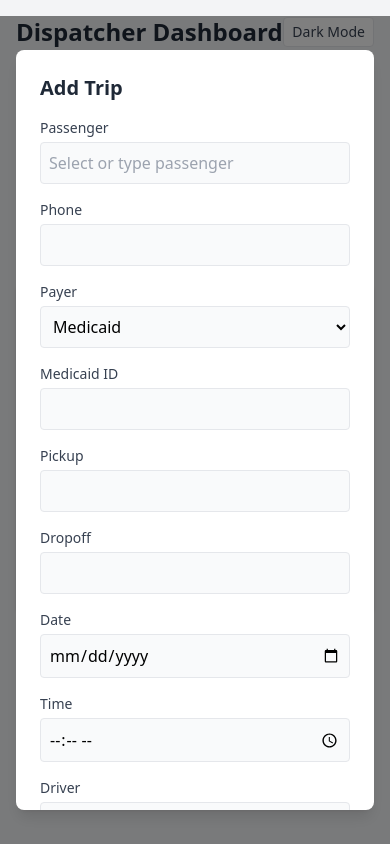
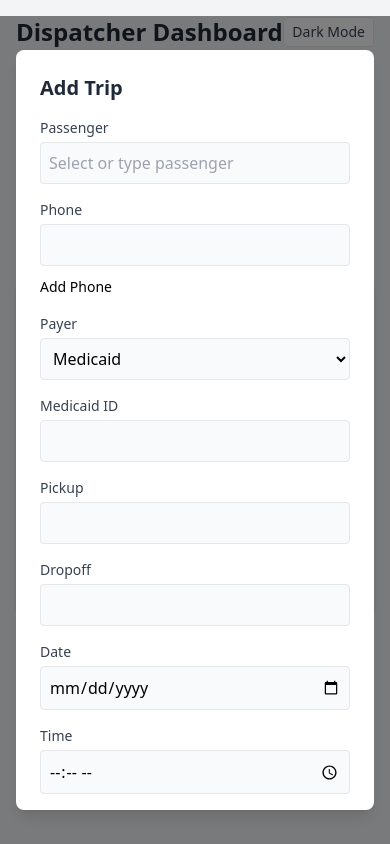
Before and after one commit to Gilblasse/Dispatch-System, a React (Vite) app: page / in a window 390 px wide. Both pictures are taken after typing "2020-01-15" into the empty fields and a click on the button "Add Trip". Built offline with nearby package versions, Linux system fonts and the light colour scheme.

Commit message:
feat: support multiple passenger phone numbers

```diff
--- a/src/components/AddTripModal.tsx
+++ b/src/components/AddTripModal.tsx
@@ -28,6 +28,7 @@ export const AddTripModal: React.FC<Props> = ({ open, onClose, drivers, vehicles
   const [form, setForm] = useState(defaultTrip);
   const [invoice, setInvoice] = useState('');
   const [passengerName, setPassengerName] = useState('');
+  const [phones, setPhones] = useState<string[]>(['']);
 
   useEffect(() => {
     if (open) {
@@ -37,6 +38,7 @@ export const AddTripModal: React.FC<Props> = ({ open, onClose, drivers, vehicles
       setForm(defaultTrip);
       setInvoice('');
       setPassengerName('');
+      setPhones(['']);
     }
   }, [open]);
 
@@ -49,14 +51,33 @@ export const AddTripModal: React.FC<Props> = ({ open, onClose, drivers, vehicles
       setForm(prev => ({
         ...prev,
         passengerId: passenger.id,
-        phone: passenger.phone,
+        phone: passenger.phone[0] || '',
         medicaid: passenger.medicaid ?? '',
         payer: passenger.medicaid ? 'Medicaid' : 'Private',
       }));
+      setPhones(passenger.phone.slice());
     } else {
       setForm(prev => ({ ...prev, passengerId: '' }));
+      setPhones(['']);
     }
   };
+
+  const handlePhoneChange = (index: number, value: string) => {
+    const updated = [...phones];
+    updated[index] = value;
+    setPhones(updated);
+    setForm(prev => ({ ...prev, phone: updated[0] || '' }));
+  };
+
+  const addPhoneField = () => setPhones(prev => [...prev, '']);
+
+  const removePhoneField = (index: number) => {
+    const updated = phones.filter((_, i) => i !== index);
+    setPhones(updated.length ? updated : ['']);
+    setForm(prev => ({ ...prev, phone: (updated[0] || '') }));
+  };
+
+  const selectedPassenger = passengers.find(p => p.id === form.passengerId);
 
   const handleSubmit = () => {
     let passengerId = form.passengerId;
@@ -65,7 +86,7 @@ export const AddTripModal: React.FC<Props> = ({ open, onClose, drivers, vehicles
       const newPassenger: Passenger = {
         id: passengerId,
         name: passengerName,
-        phone: form.phone,
+        phone: phones.filter(p => p.trim() !== ''),
         medicaid: form.medicaid || undefined,
         lastPickup: form.pickup,
         lastDropoff: form.dropoff,
@@ -78,6 +99,7 @@ export const AddTripModal: React.FC<Props> = ({ open, onClose, drivers, vehicles
       invoice: invoice || `INV-${Date.now()}`,
       status: 'scheduled',
       ...form,
+      phone: phones[0] || '',
       passengerId,
     };
     addTrip(newTrip);
@@ -119,12 +141,38 @@ export const AddTripModal: React.FC<Props> = ({ open, onClose, drivers, vehicles
           <div className="grid grid-cols-1 md:grid-cols-2 gap-4">
             <div>
               <label className="block text-sm mb-1 text-gray-700 dark:text-gray-300">Phone</label>
-              <input
-                type="text"
-                className="w-full border rounded p-2 bg-gray-50 dark:bg-gray-700"
-                value={form.phone}
-                onChange={e => setForm({ ...form, phone: e.target.value })}
-              />
+              {phones.map((p, idx) => (
+                <div key={idx} className="flex items-center mb-2">
+                  <input
+                    type="text"
+                    list={`phone-list-${idx}`}
+                    className="w-full border rounded p-2 bg-gray-50 dark:bg-gray-700"
+                    value={p}
+                    onChange={e => handlePhoneChange(idx, e.target.value)}
+                  />
+                  {phones.length > 1 && (
+                    <button
+                      type="button"
+                      className="ml-2 text-red-500"
+                      onClick={() => removePhoneField(idx)}
+                    >
+                      Remove
+                    </button>
+                  )}
+                  <datalist id={`phone-list-${idx}`}>
+                    {(selectedPassenger?.phone || []).map(num => (
+                      <option key={num} value={num} />
+                    ))}
+                  </datalist>
+                </div>
+              ))}
+              <button
+                type="button"
+                className="mt-1 text-sm text-blue-600"
+                onClick={addPhoneField}
+              >
+                Add Phone
+              </button>
             </div>
             <div>
               <label className="block text-sm mb-1 text-gray-700 dark:text-gray-300">Payer</label>
--- a/src/data/mockData.ts
+++ b/src/data/mockData.ts
@@ -4,7 +4,7 @@ export const passengers: Passenger[] = [
   {
     id: 'p1',
     name: 'John Doe',
-    phone: '555-0101',
+    phone: ['555-0101'],
     medicaid: 'M123456',
     lastPickup: '123 Main St',
     lastDropoff: '456 Oak Ave',
@@ -12,7 +12,7 @@ export const passengers: Passenger[] = [
   {
     id: 'p2',
     name: 'Jane Smith',
-    phone: '555-0202',
+    phone: ['555-0202'],
     medicaid: 'M654321',
     lastPickup: '789 Pine Rd',
     lastDropoff: '321 Elm St',
--- a/src/types/index.ts
+++ b/src/types/index.ts
@@ -1,7 +1,7 @@
 export interface Passenger {
   id: string;
   name: string;
-  phone: string;
+  phone: string[];
   medicaid?: string;
   lastPickup?: string;
   lastDropoff?: string;
```
